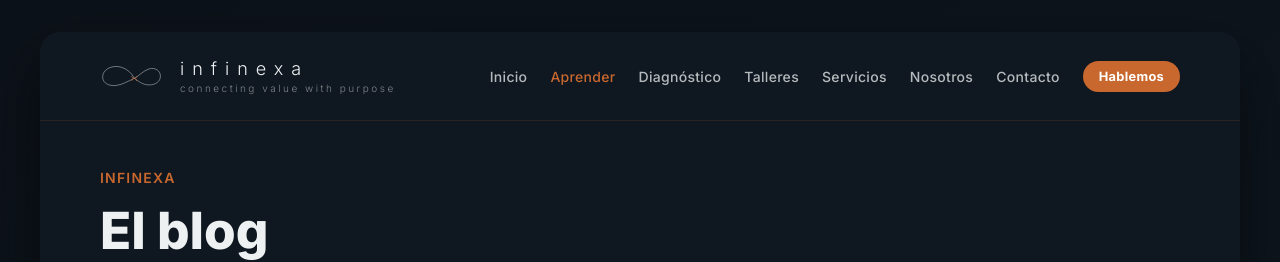
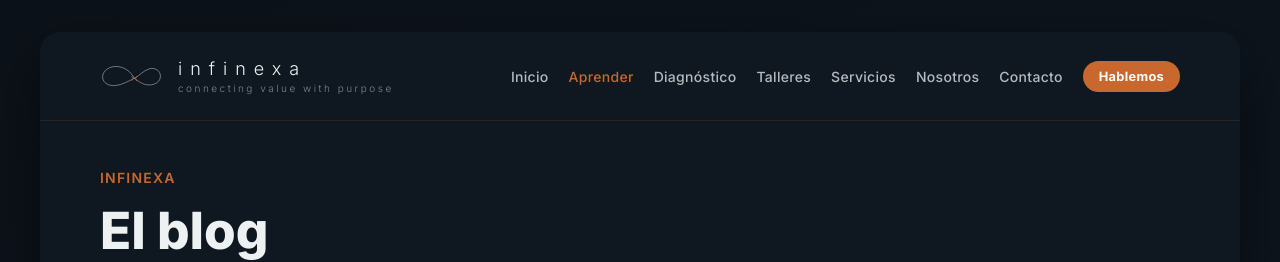
Before and after one commit to Appsalex/infinexa, a Jekyll site: the page built from blog/index.html, in a window 1280 px wide. Shown: the top 262 px of the page. Built offline with Jekyll 4.4.1, drawn with Linux system fonts in a browser that asks for light colours.

Commit message:
Fase 1.5B: migrar nav del blog al include compartido (corrige Aprender -> /aprender/ también en /blog/)
El layout de blog (_layouts/default.html) tenía su propio nav hardcodeado (.blog-nav/.blog-nav-links), nunca migrado al include compartido en Fase 1.5A. Ese nav enlazaba 'Aprender' a /blog/ en vez de /aprender/ — el mismo bug que Home, pero no detectado hasta esta verificación en vivo.

Se reemplaza por {% include nav.html active="aprender" %} y se renombran los selectores CSS (.blog-nav->.site-nav, .blog-nav-links->.nav-links) para que coincidan con el markup del include compartido, con el mismo gap que el resto del sitio.

No se toca el JSON-LD BreadcrumbList del layout (fuera del alcance visual/estructural de esta fase).

```diff
--- a/_layouts/default.html
+++ b/_layouts/default.html
@@ -99,17 +99,16 @@
 @media(max-width:899px){.shell{padding:0;}.card{border-radius:0;}}
 @media(min-width:1400px){.shell{padding:40px;}.card{max-width:var(--site-max-width);}}
 
-/* ── NAV (compartida en todo el sitio) ── */
-.blog-nav{padding:clamp(18px,2.5vw,26px) var(--pad);display:flex;align-items:center;justify-content:space-between;border-bottom:1px solid var(--border);flex-wrap:wrap;gap:14px;}
-.ifx-lockup-sm{display:flex;align-items:center;gap:clamp(10px,1.5vw,16px);text-decoration:none;}
+/* ── NAV (compartida en todo el sitio — usa _includes/nav.html) ── */
+.site-nav{padding:clamp(18px,2.5vw,26px) var(--pad);display:flex;align-items:center;justify-content:space-between;border-bottom:1px solid var(--border);flex-wrap:wrap;gap:14px;}
+.ifx-lockup-sm{display:flex;align-items:center;gap:clamp(10px,1.5vw,14px);text-decoration:none;flex-shrink:0;}
 .ifx-lockup-sm svg{flex-shrink:0;}
 .ifx-wm-sm{display:flex;flex-direction:column;gap:3px;}
 .ifx-name-sm{font-size:clamp(15px,1.6vw,18px);font-weight:300;color:var(--plata-cl);letter-spacing:clamp(4px,.8vw,8px);}
 .ifx-tag-sm{font-size:clamp(9px,.8vw,10px);font-weight:300;color:var(--plata-cl);letter-spacing:2.5px;opacity:.5;}
-.blog-nav-links{display:flex;align-items:center;gap:clamp(14px,1.8vw,24px);flex-wrap:wrap;}
-.blog-nav-links a{font-size:clamp(13px,1.1vw,14px);font-weight:500;color:var(--plata-cl);text-decoration:none;opacity:.75;letter-spacing:.3px;white-space:nowrap;}
-.blog-nav-links a:hover{opacity:1;color:var(--cobre);}
-.blog-nav-links a.active{opacity:1;color:var(--cobre);}
+.nav-links{display:flex;align-items:center;gap:clamp(12px,1.6vw,20px);flex-wrap:wrap;}
+.nav-links a{font-size:clamp(13px,1.1vw,14px);font-weight:500;color:var(--plata-cl);text-decoration:none;opacity:.75;letter-spacing:.3px;white-space:nowrap;}
+.nav-links a:hover,.nav-links a.active{opacity:1;color:var(--cobre);}
 .nav-cta{display:inline-flex;align-items:center;gap:6px;background:var(--cobre);color:#fff !important;font-weight:700 !important;opacity:1 !important;padding:8px 16px;border-radius:100px;font-size:clamp(12px,1vw,13px) !important;}
 .nav-cta:hover{background:#b05a26;color:#fff !important;}
 
@@ -127,30 +126,7 @@
 <div class="shell">
 <div class="card">
 
-  <div class="blog-nav">
-    <a href="/" class="ifx-lockup-sm">
-      <svg width="64" height="32" viewBox="95 52 215 80" xmlns="http://www.w3.org/2000/svg">
-        <path d="M 210 100 C 202 78,172 58,146 60 C 116 62,102 82,104 98 C 106 116,124 126,148 124 C 170 122,196 106,210 100 C 224 94,240 74,260 68 C 282 62,298 76,298 92 C 298 110,282 122,260 122 C 238 122,222 108,210 100" fill="none" stroke="#BDC8CC" stroke-width="1.8" stroke-linecap="round" stroke-linejoin="round"/>
-        <path d="M 202 93 Q 210 100 202 108" fill="none" stroke="#C8682E" stroke-width="2.2" stroke-linecap="round"/>
-        <path d="M 218 93 Q 210 100 218 108" fill="none" stroke="#C8682E" stroke-width="2.2" stroke-linecap="round"/>
-        <circle cx="210" cy="100" r="2.4" fill="#C8682E"/>
-      </svg>
-      <div class="ifx-wm-sm">
-        <div class="ifx-name-sm">infinexa</div>
-        <div class="ifx-tag-sm">connecting value with purpose</div>
-      </div>
-    </a>
-    <div class="blog-nav-links">
-      <a href="/">Inicio</a>
-      <a href="/blog/" class="active">Aprender</a>
-      <a href="/diagnostico/">Diagnóstico</a>
-      <a href="/talleres/">Talleres</a>
-      <a href="/servicios/">Servicios</a>
-      <a href="/nosotros/">Nosotros</a>
-    <a href="/contacto/">Contacto</a>
-      <a class="nav-cta" href="https://wa.me/526461173209?text=Hola%2C%20vi%20infinexa.app%2Fblog%20y%20me%20gustar%C3%ADa%20platicar." target="_blank" rel="noopener">Hablemos</a>
-    </div>
-  </div>
+  {% include nav.html active="aprender" wa_text="Hola, vi infinexa.app/blog y me gustaría platicar." %}
 
   <main id="main">
   {{ content }}
```
